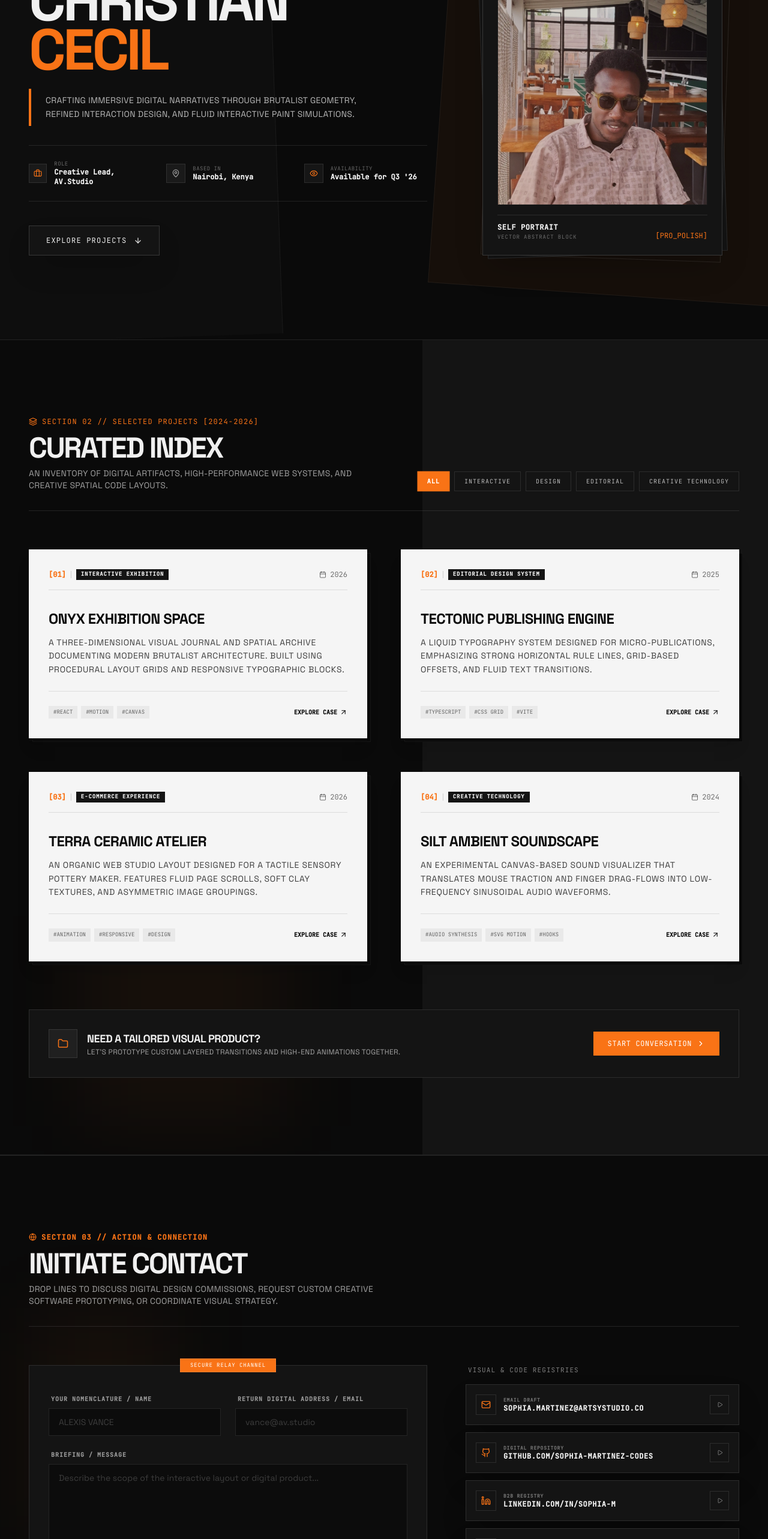
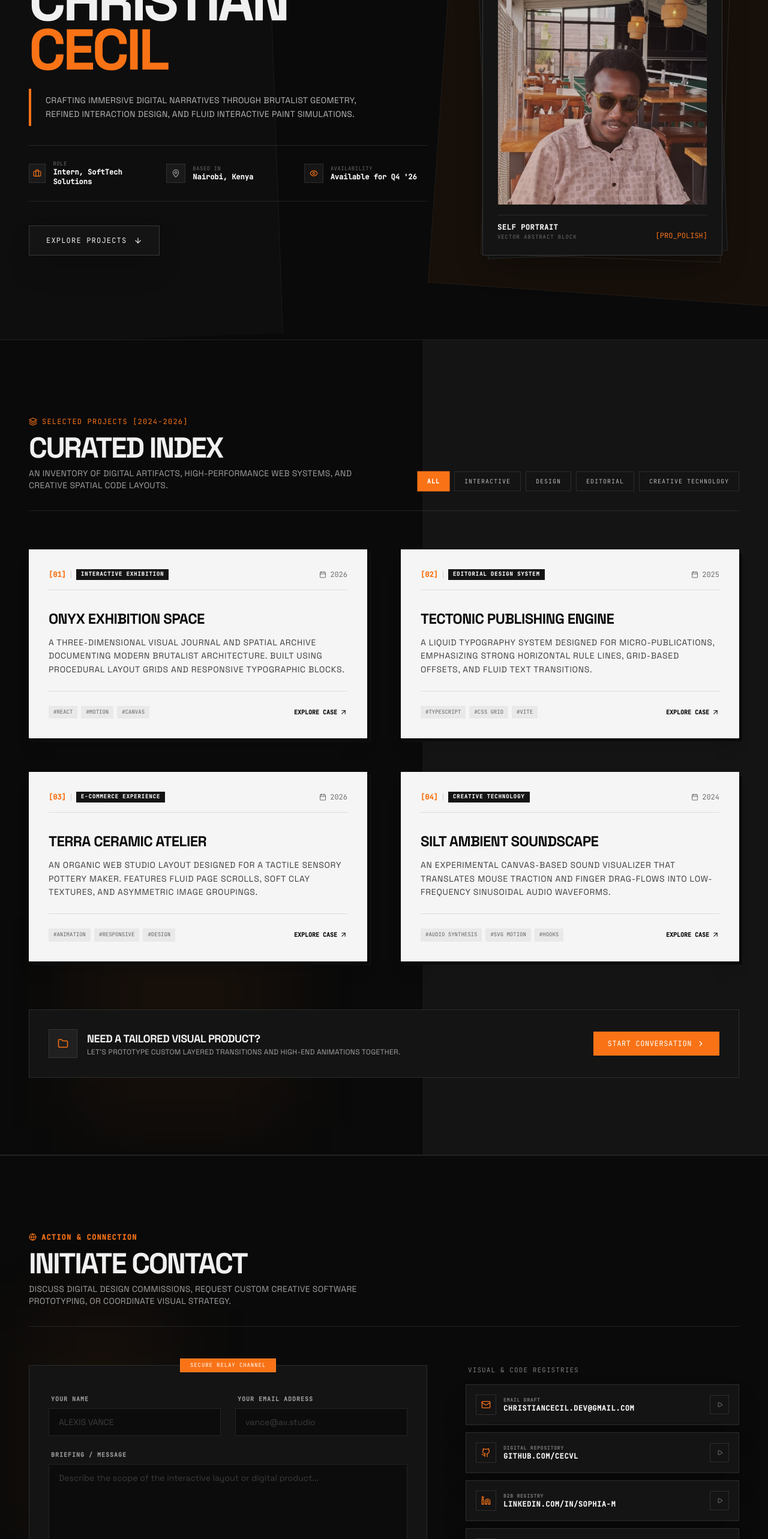
Before and after one commit to cecvl/rankport, a React (Vite) app: page / in a window 1280 px wide. Shown: the part 234-2800 px from the top of the page at 60% size. Built offline with nearby package versions, Linux system fonts and the light colour scheme; a web font is replaced by a local one.

Commit message:
feat: update contact and intro sections with new personal details and rephrase content

```diff
--- a/src/components/ContactSection.tsx
+++ b/src/components/ContactSection.tsx
@@ -25,16 +25,16 @@ export default function ContactSection({}: ContactSectionProps) {
     {
       id: "gmail",
       label: "Email Draft",
-      value: "sophia.martinez@artsystudio.co",
-      href: "mailto:sophia.martinez@artsystudio.co",
+      value: "christiancecil.dev@gmail.com",
+      href: "mailto:christiancecil.dev@gmail.com",
       icon: <Mail size={16} />,
       color: "hover:bg-earth-clay hover:text-earth-cream"
     },
     {
       id: "github",
       label: "Digital Repository",
-      value: "github.com/sophia-martinez-codes",
-      href: "https://github.com",
+      value: "github.com/cecvl",
+      href: "https://github.com/cecvl",
       icon: <Github size={16} />,
       color: "hover:bg-earth-ink hover:text-earth-cream"
     },
@@ -70,13 +70,13 @@ export default function ContactSection({}: ContactSectionProps) {
         <div className="flex flex-col items-start text-left mb-16 pb-8 border-b border-white/10">
           <span className="font-mono text-xs tracking-widest text-earth-clay font-semibold uppercase mb-3 flex items-center gap-2">
             <Globe size={13} />
-            SECTION 03 // ACTION & CONNECTION
+            ACTION & CONNECTION
           </span>
           <h2 className="font-sans text-4xl md:text-5xl font-black text-earth-ink tracking-tighter uppercase">
             Initiate Contact
           </h2>
           <p className="font-sans text-xs md:text-sm tracking-wide text-earth-ink/65 mt-2 max-w-xl uppercase">
-            Drop lines to discuss digital design commissions, request custom creative software prototyping, or coordinate visual strategy.
+          discuss digital design commissions, request custom creative software prototyping, or coordinate visual strategy.
           </p>
         </div>
 
@@ -105,7 +105,7 @@ export default function ContactSection({}: ContactSectionProps) {
                     {/* Name input */}
                     <div className="flex flex-col gap-2">
                       <label htmlFor="form-name" className="font-mono text-[10px] uppercase tracking-widest text-[#F0F0F0]/60 font-bold pl-1">
-                        Your Nomenclature / Name
+                        Your Name
                       </label>
                       <input
                         id="form-name"
@@ -121,7 +121,7 @@ export default function ContactSection({}: ContactSectionProps) {
                     {/* Email input */}
                     <div className="flex flex-col gap-2">
                       <label htmlFor="form-email" className="font-mono text-[10px] uppercase tracking-widest text-[#F0F0F0]/60 font-bold pl-1">
-                        Return Digital Address / Email
+                        Your Email Address
                       </label>
                       <input
                         id="form-email"
@@ -252,9 +252,9 @@ export default function ContactSection({}: ContactSectionProps) {
 
         {/* Vintage copyright footer plates */}
         <div className="mt-24 pt-8 border-t border-white/10 flex flex-col md:flex-row justify-between items-center gap-4 text-[10px] font-mono text-[#F0F0F0]/40 uppercase tracking-widest">
-          <p>© 2026 SOPHIA MARTINEZ. HARMONIZED SYSTEM BUILT WITH REACT & MOTION.</p>
+          <p>© 2026 CHRISTIAN CECIL OCHIENG ASUNA</p>
           <div className="flex gap-6">
-            <a href="#" className="hover:text-earth-clay">SYSTEM RULES</a>
+            <a href="#" className="hover:text-earth-clay">back to top</a>
             <span>•</span>
             <a href="#" className="hover:text-earth-clay">INDEX RECORD</a>
           </div>
--- a/src/components/IntroSection.tsx
+++ b/src/components/IntroSection.tsx
@@ -130,7 +130,7 @@ export default function IntroSection({
                 </div>
                 <div className="flex flex-col">
                   <span className="text-earth-ink/40 uppercase text-[9px] tracking-wider">Role</span>
-                  <span className="text-earth-ink font-semibold">Creative Lead, AV.Studio</span>
+                  <span className="text-earth-ink font-semibold">Intern, SoftTech Solutions</span>
                 </div>
               </div>
               <div className="flex items-center gap-3">
@@ -148,7 +148,7 @@ export default function IntroSection({
                 </div>
                 <div className="flex flex-col">
                   <span className="text-earth-ink/40 uppercase text-[9px] tracking-wider">Availability</span>
-                  <span className="text-earth-ink font-semibold">Available for Q3 '26</span>
+                  <span className="text-earth-ink font-semibold">Available for Q4 '26</span>
                 </div>
               </div>
             </motion.div>
--- a/src/components/Navbar.tsx
+++ b/src/components/Navbar.tsx
@@ -55,10 +55,10 @@ export default function Navbar({ activeSection, onNavigate }: NavbarProps) {
           </div>
           <div className="flex flex-col text-left">
             <span className="font-serif font-bold text-sm tracking-wider text-earth-ink">
-              C. CECIL
+              CREATIONS BY CC
             </span>
             <span className="font-mono text-[10px] tracking-widest text-earth-ink/60 uppercase">
-              Creative Portfolio '26
+              Portfolio
             </span>
           </div>
         </button>
--- a/src/components/ProjectsSection.tsx
+++ b/src/components/ProjectsSection.tsx
@@ -56,7 +56,7 @@ export default function ProjectsSection({ onContactNav }: ProjectsSectionProps)
           <div className="text-left">
             <div className="flex items-center gap-2 text-earth-clay font-mono text-xs tracking-widest uppercase mb-3">
               <Layers size={14} />
-              SECTION 02 // SELECTED PROJECTS [2024-2026]
+              SELECTED PROJECTS [2024-2026]
             </div>
             <h2 className="font-sans text-4xl md:text-5xl font-black text-earth-ink tracking-tighter uppercase mb-2">
               Curated Index
```
